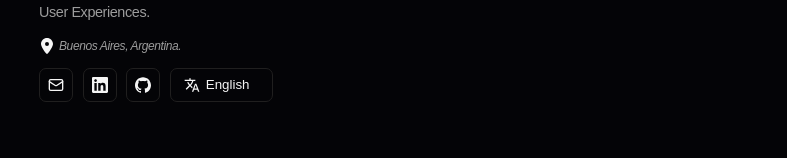
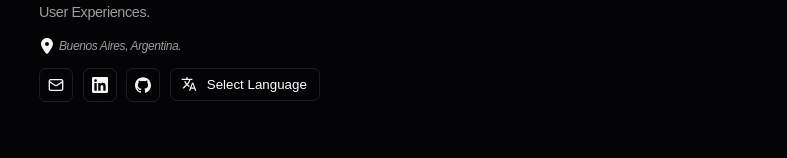
Before and after one commit to figueroaignacio/portfolio, a React (Vite) app: page / in a window 1280 px wide. Shown: the part 135-293 px from the top of the page, without its empty margins (233-1020 px from the left). Built offline with nearby package versions, Linux system fonts and the light colour scheme.

Commit message:
feat: improve the select language component

```diff
--- a/src/components/SelectLanguage/SelectLanguage.module.css
+++ b/src/components/SelectLanguage/SelectLanguage.module.css
@@ -1,36 +1,104 @@
-.selectContainer {
-  display: flex;
-  justify-content: center;
+.box {
   position: relative;
 }
 
-.selectBox {
-  color: #f5f5f5;
-  padding: 0.52rem 1.0625rem 0.52rem 2.1875rem;
-  appearance: none;
-  border: 0.0625rem solid #201f1f;
-  border-radius: 0.4375rem;
-  background: #040407;
-  display: flex;
-  cursor: pointer;
+.selectIconContainer {
+  position: absolute;
+  top: 0.5rem;
+  left: 0.7rem;
 }
 
-.selectBox:hover {
-  background-color: rgba(255, 255, 255, 0.1);
-  border: 1px solid transparent;
-}
-
-.selectBox:focus {
-  outline: 0.0625rem solid transparent;
-}
-
-.selectContainer .selectIconContainer {
-  width: 3.125rem;
-  position: absolute;
-  right: 0;
-  left: -0.2rem;
+.selectLanguageButton {
+  color: #666;
+  border: 0.0625rem solid #201f1f;
+  background: transparent;
+  color: white;
+  padding: 8px 12px 8px 36px;
   display: flex;
   justify-content: center;
   align-items: center;
-  height: 100%;
+  border-radius: 7px;
+  transition: background 0.2s ease;
 }
+
+.selectLanguageButton:hover {
+  background-color: rgba(255, 255, 255, 0.1);
+  border: 0.0625rem solid transparent;
+}
+
+.modalBackdrop {
+  position: fixed;
+  top: 0;
+  left: 0;
+  width: 100%;
+  height: 100vh;
+  z-index: 500;
+  backdrop-filter: blur(30px);
+  display: flex;
+  justify-content: center;
+  align-items: center;
+  opacity: 0;
+  visibility: hidden;
+  transition: opacity 0.3s ease, visibility 0.3s ease;
+}
+
+.modalBackdrop.open {
+  opacity: 1;
+  visibility: visible;
+}
+
+.modalContent {
+  background-color: #000;
+  color: white;
+  padding: 1.25rem;
+  border-radius: 0.5rem;
+  width: 18.75rem;
+  border: 0.0625rem solid #201f1f;
+  transform: translateY(-20px);
+  transition: transform 0.3s ease;
+}
+
+.modalBackdrop.open .modalContent {
+  transform: translateY(0);
+}
+
+.closeButton {
+  position: absolute;
+  top: 0.325rem;
+  right: 0.625rem;
+  cursor: pointer;
+  font-size: 32px;
+}
+
+.languageButtons {
+  display: flex;
+  flex-direction: column;
+  gap: 0.625rem;
+  margin-top: 24px;
+}
+
+.languageButton {
+  background-color: transparent;
+  border: none;
+  cursor: pointer;
+  padding: 0.3125rem 0.625rem;
+  color: #666;
+  border: 0.0625rem solid #201f1f;
+  background: transparent;
+  color: white;
+  padding: 8px;
+  display: flex;
+  justify-content: center;
+  align-items: center;
+  border-radius: 7px;
+  transition: background 0.2s ease;
+}
+
+.languageButton:hover {
+  background-color: rgba(255, 255, 255, 0.1);
+  border: 0.0625rem solid transparent;
+}
+
+.languageButton.selected {
+  font-weight: bold;
+}
--- a/src/components/SelectLanguage/SelectLanguage.tsx
+++ b/src/components/SelectLanguage/SelectLanguage.tsx
@@ -13,6 +13,7 @@ import styles from "./SelectLanguage.module.css";
 export function SelectLanguage() {
   const { i18n } = useTranslation();
   const [selectedLang, setSelectedLang] = useState<string | null>(null);
+  const [modalOpen, setModalOpen] = useState(false);
 
   useEffect(() => {
     const lang = localStorage.getItem("language");
@@ -22,25 +23,58 @@ export function SelectLanguage() {
     }
   }, [i18n]);
 
-  const changeLanguage = (event: React.ChangeEvent<HTMLSelectElement>) => {
-    const lang = event.target.value;
+  const changeLanguage = (lang: string) => {
     i18n.changeLanguage(lang);
     setSelectedLang(lang);
     localStorage.setItem("language", lang);
+    setModalOpen(false);
+  };
+
+  const openModal = () => {
+    setModalOpen(true);
+  };
+
+  const closeModal = () => {
+    setModalOpen(false);
   };
 
   return (
-    <div className={styles.selectContainer}>
-      <select
-        className={styles.selectBox}
-        value={selectedLang || undefined}
-        onChange={changeLanguage}
+    <div>
+      <div className={styles.box}>
+        <button onClick={openModal} className={styles.selectLanguageButton}>
+          {selectedLang ? selectedLang.toUpperCase() : "Select Language"}
+        </button>
+        <div className={styles.selectIconContainer}>
+          <Lang />
+        </div>
+      </div>
+      <div
+        className={`${styles.modalBackdrop} ${modalOpen ? styles.open : ""}`}
       >
-        <option value="en">English</option>
-        <option value="es">Español</option>
-      </select>
-      <div className={styles.selectIconContainer}>
-        <Lang />
+        <div className={styles.modalContent}>
+          <span className={styles.closeButton} onClick={closeModal}>
+            &times;
+          </span>
+          <h2>Select Language</h2>
+          <div className={styles.languageButtons}>
+            <button
+              className={`${styles.languageButton} ${
+                selectedLang === "en" ? styles.selected : ""
+              }`}
+              onClick={() => changeLanguage("en")}
+            >
+              English
+            </button>
+            <button
+              className={`${styles.languageButton} ${
+                selectedLang === "es" ? styles.selected : ""
+              }`}
+              onClick={() => changeLanguage("es")}
+            >
+              Español
+            </button>
+          </div>
+        </div>
       </div>
     </div>
   );
```
